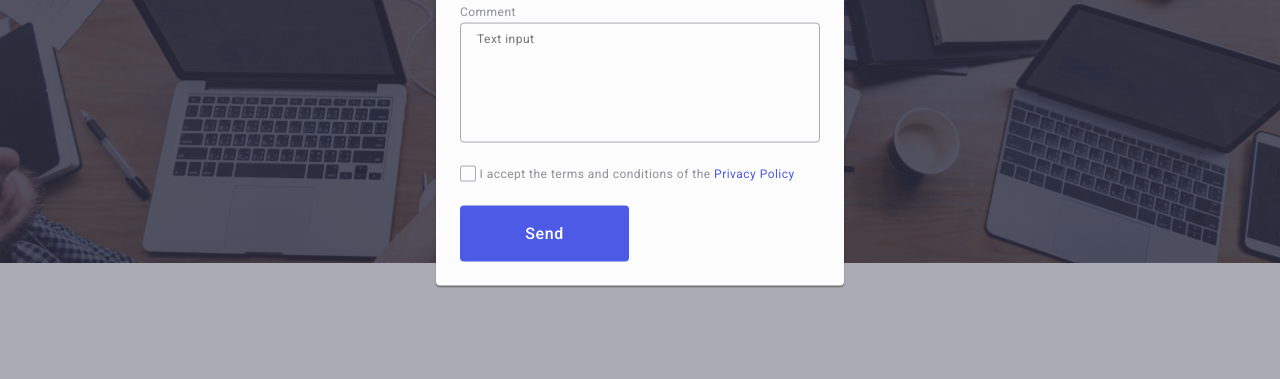
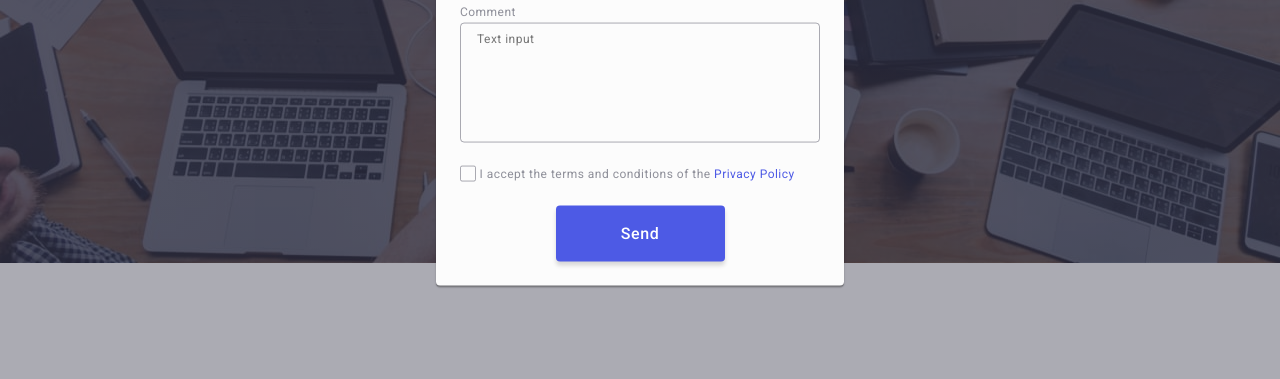
Before and after one commit to TorYev/goit-markup-hw-05, a plain HTML site: page index.html in a window 1280 px wide. Both pictures are taken after a click on the button "Order Service". Shown: the part 410-789 px from the top of the page. Drawn offline with nearby package versions, Linux system fonts and the light colour scheme.

Commit message:
Update styles.css

```diff
--- a/css/styles.css
+++ b/css/styles.css
@@ -858,12 +858,15 @@ transition: border-color 250ms cubic-bezier(0.4, 0, 0.2, 1);
   font-weight: 500;
   line-height: 1.5;
   letter-spacing: 0.04em;
-  color: #ffffff;
+    margin: 0 auto;
+    padding: 16px 32px;
+    border-radius: 4px;
+    background: var(--iris);
+    box-shadow: 0px 4px 4px 0px rgba(0, 0, 0, 0.15);
+    border: none;
+    color: var(--white);
+    text-align: center;
     cursor: pointer;
-  background-color: #4D5AE5;
-  border: none;
-  border-radius: 4px;
-  font-size: 16px;
     transition: background-color 250ms cubic-bezier(0.4, 0, 0.2, 1);
 }
 
```
Lines whose indentation alone changed are shown as unchanged.
